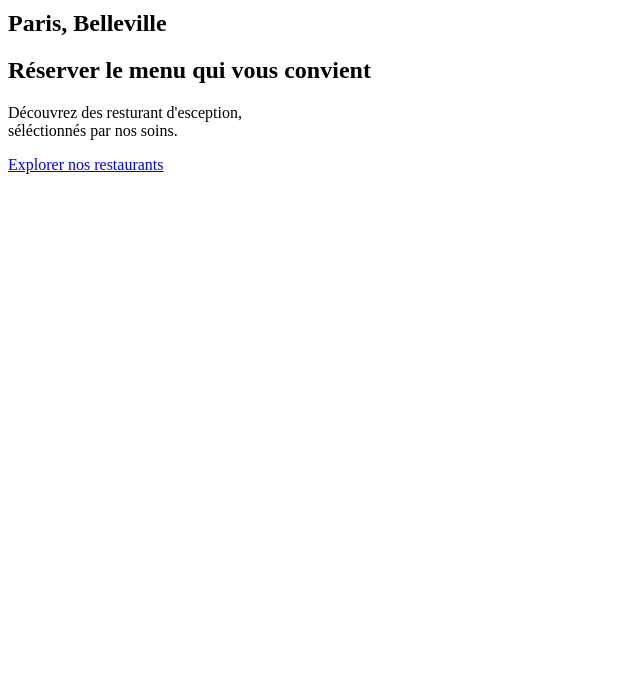
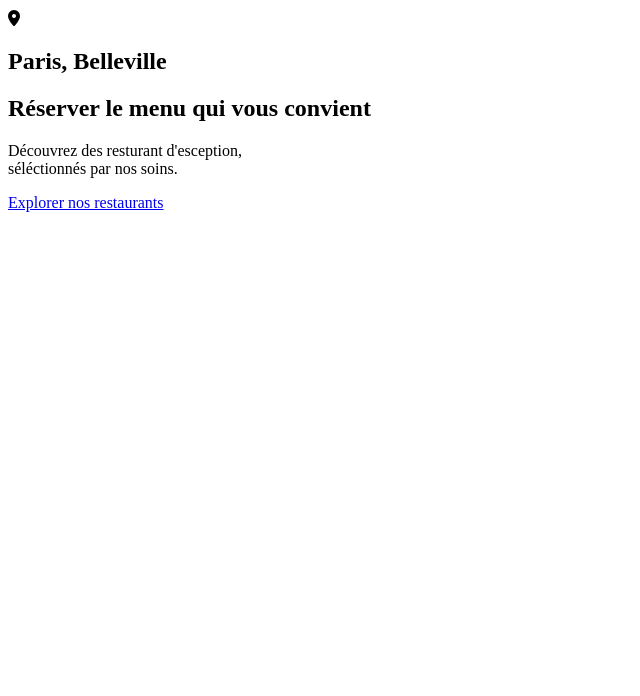
Before and after one commit to tison1405/DamienTison_3_19022021, a plain HTML site: page index.html in a window 1280 px wide. Shown: the part 104-800 px from the top of the page, without its empty margins (0-640 px from the left). Drawn offline with Linux system fonts and the light colour scheme.

Commit message:
i class maps

```diff
--- a/index.html
+++ b/index.html
@@ -3,7 +3,6 @@
 	<head>
         <meta name="viewport" content="width=device-width, initial-scale=1">
         <meta charset="UTF-8" />
-        <link rel="stylesheet" href="">
         <link href="css/all.css" rel="stylesheet">
 		<title>Ohmyfood</title>
 	</head>
@@ -14,7 +13,9 @@
             </h2>
         </header>
         <section class="loc">
-            <div class="loc__icone"></div>
+            <div class="loc__icone">
+                <i class="fas fa-map-marker-alt"></i>
+            </div>
             <h2 class="loc__text">Paris, Belleville</h2>
         </section>
         <section class="ex">
```
